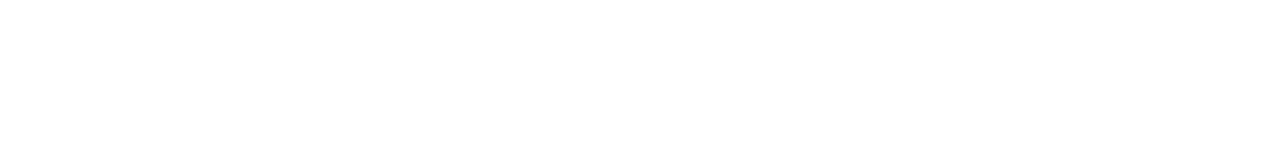
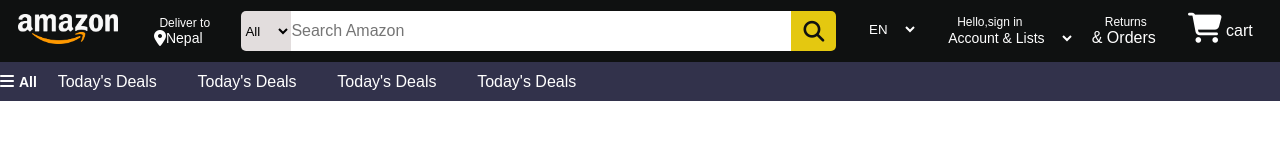
Before and after one commit to Deus-shakya/amazonClone, a plain HTML site: page index.html in a window 1280 px wide. Drawn offline with Linux system fonts and the light colour scheme.

Commit message:
header done

```diff
--- a/index.html
+++ b/index.html
@@ -1,11 +1,81 @@
 <!DOCTYPE html>
 <html lang="en">
-<head>
-  <meta charset="UTF-8">
-  <meta name="viewport" content="width=device-width, initial-scale=1.0">
-  <title>Document</title>
-</head>
-<body>
+  <head>
+    <meta charset="UTF-8" />
+    <meta name="viewport" content="width=device-width, initial-scale=1.0" />
+    <title>Amazon</title>
+    <link rel="stylesheet" href="style.css" />
+    <link
+      rel="stylesheet"
+      href="https://cdnjs.cloudflare.com/ajax/libs/font-awesome/6.5.1/css/all.min.css"
+      integrity="sha512-DTOQO9RWCH3ppGqcWaEA1BIZOC6xxalwEsw9c2QQeAIftl+Vegovlnee1c9QX4TctnWMn13TZye+giMm8e2LwA=="
+      crossorigin="anonymous"
+      referrerpolicy="no-referrer"
+    />
+  </head>
+  <body>
+    <header>
+      <div id="navbar">
+        <div id="nav-logo">
+          <div id="logo"></div>
+        </div>
 
-</body>
+        <div class="nav-location">
+          <span class="first-add">Deliver to</span>
+          <div class="lower-add">
+            <i class="fa-solid fa-location-dot"></i>
+            <p class="second-add">Nepal</p>
+          </div>
+        </div>
+        <div class="nav-search">
+          <select name="" class="nav-selection">
+            <option value="">All</option>
+          </select>
+          <input type="text" class="nav-input" placeholder="Search Amazon" />
+          <div class="search-icon">
+            <i class="fa-solid fa-magnifying-glass" style="color: #0f1111"></i>
+          </div>
+        </div>
+        <div class="nav-lang">
+           <div class="inner-nav-lang">
+            <select  class="lang-selector">
+              <option >EN</option>
+            </select>
+           </div>
+        </div>
+        <div class="nav-signin">
+          <span class="first-add">Hello,sign in</span>
+          <select  class="signIn-selector">
+            <option >Account & Lists</option>
+          </select>
+        </div>
+
+        <div class="nav-return">
+          <span class="first-add">Returns</span>
+          <span class="nav-orders">& Orders</span>
+          </select>
+        </div>
+        <div class="nav-cart">
+            <div class="nav-cart-logo">
+              <i class="fa-solid fa-cart-shopping"></i>
+            </div>
+            <span>cart</span>
+        </div>
+      </div>
+
+      <div id="banner">
+        <div class="banner-selector">
+          <div ><i class="fa-solid fa-bars"></i></div>
+          <span class="banner-select">All</span>
+        </div>
+        <div class="banner-items">
+          <span>Today's Deals</span>
+          <span>Today's Deals</span>
+          <span>Today's Deals</span>
+          <span>Today's Deals</span>
+        </div>
+
+      </div>
+    </header>
+  </body>
 </html>
--- /dev/null
+++ b/style.css
@@ -0,0 +1,206 @@
+* {
+  margin: 0;
+  padding: 0;
+  font-family: Arial, Helvetica, sans-serif;
+  border: border-box;
+}
+/* navSection.................................. */
+#navbar {
+  height: 60px;
+  background-color: #0f1111;
+  display: flex;
+  justify-content: space-evenly;
+  align-items: center;
+  border: 1px solid transparent;
+
+}
+
+#nav-logo {
+  margin-top: 15px;
+  height: 50px;
+  width: 100px;
+}
+
+#logo {
+  display: flex;
+  background-image: url("/img/logo.png");
+  background-size: contain;
+  background-repeat: no-repeat;
+  cursor: pointer;
+  height: 50px;
+  width: 100px;
+}
+
+.nav-location {
+  height: 50px;
+  width: 88px;
+  color: white;
+  display: flex;
+  flex-direction: column;
+  justify-content: center;
+  align-items: center;
+  cursor: pointer;
+}
+.nav-location:hover {
+  border: 1px solid white;
+}
+.lower-add {
+  display: flex;
+}
+
+.first-add {
+  color: white;
+  font-size: 12px;
+}
+.first-add {
+  margin-left: 13px;
+  font-size: 12px;
+}
+.second-add {
+  font-size: 14px;
+}
+.nav-search {
+  display: flex;
+  justify-content: center;
+  align-items: center;
+  height: 60px;
+  width: 600px;
+  cursor: pointer;
+}
+
+.nav-selection {
+  height: 40px;
+  width: 50px;
+  border: none;
+  background-color: rgb(226, 221, 221);
+  border-top-left-radius: 5px;
+  border-bottom-left-radius: 5px;
+  cursor: pointer;
+}
+
+.nav-input {
+  height: 40px;
+  width: 500px;
+  border: none;
+  font-size: 1rem;
+  cursor: pointer;
+}
+.search-icon {
+  background-color: rgb(228, 200, 16);
+  height: 40px;
+  width: 45px;
+  display: flex;
+  align-items: center;
+  justify-content: space-evenly;
+  font-size: 1.3rem;
+  border: none;
+  border-top-right-radius: 5px;
+  border-bottom-right-radius: 5px;
+  cursor: pointer;
+}
+.nav-lang {
+  display: flex;
+  justify-content: center;
+  height: 50px;
+  width: 72px;
+  cursor: pointer;
+}
+.nav-lang:hover {
+  border: 1px solid white;
+}
+.inner-nav-lang {
+  height: 33px;
+  width: 54px;
+  display: flex;
+  justify-content: center;
+  align-items: end;
+  cursor: pointer;
+}
+.lang-selector {
+  height: 19px;
+  width: 53px;
+  cursor: pointer;
+  background-color: transparent;
+  border: none;
+  color: white;
+}
+.nav-signin {
+  height: 50px;
+  width: 131px;
+  color: white;
+  display: flex;
+  flex-direction: column;
+  justify-content: center;
+  cursor: pointer;
+}
+.nav-signin:hover {
+  border: 1px solid white;
+}
+.signIn-selector {
+  background-color: transparent;
+  color: white;
+  font-size: 14px;
+  border: none;
+}
+.nav-return {
+  height: 50px;
+  width: 70px;
+  color: white;
+  display: flex;
+  flex-direction: column;
+  justify-content: center;
+  cursor: pointer;
+}
+.nav-return:hover {
+  border: 1px solid white;
+}
+
+.nav-cart {
+  height: 50px;
+  width: 84px;
+  display: flex;
+  justify-content: center;
+  align-items: center;
+  color: white;
+  cursor: pointer;
+}
+.nav-cart:hover {
+  border: 1px solid white;
+}
+.nav-cart-logo {
+  height: 39px;
+  width: 38px;
+  color: white;
+  font-size: 30px;
+  cursor: pointer;
+}
+/* banner.....................................*/
+#banner{
+  height: 39px;
+  background-color: #32324b;
+  display: flex;
+  align-items: center;
+  justify-content: start;
+  color: white;
+}
+.banner-selector{
+  background-color: transparent;
+  display: flex;
+  display: flex;
+  align-items: center;
+  height: 14px;
+  width: 17px;
+
+
+}
+.banner-select{
+  margin-left: 5px;
+  font-size: 14px;
+  font-weight: bold;
+}
+.banner-items{
+  display: flex;
+  justify-content: space-evenly;
+  align-items: center;
+  width: 600px;
+}
```
Also changed, not shown: img/1.jpg (added), img/10.jpg (added), img/11.jpg (added), img/12.jpg (added), img/13.jpg (added), img/2.jpg (added), img/3.jpg (added), img/4.jpg (added), img/5.jpg (added), img/6.jpg (added), img/7.jpg (added), img/8.jpg (added), img/9.jpg (added), img/hero.jpg (added), 2 more files.
